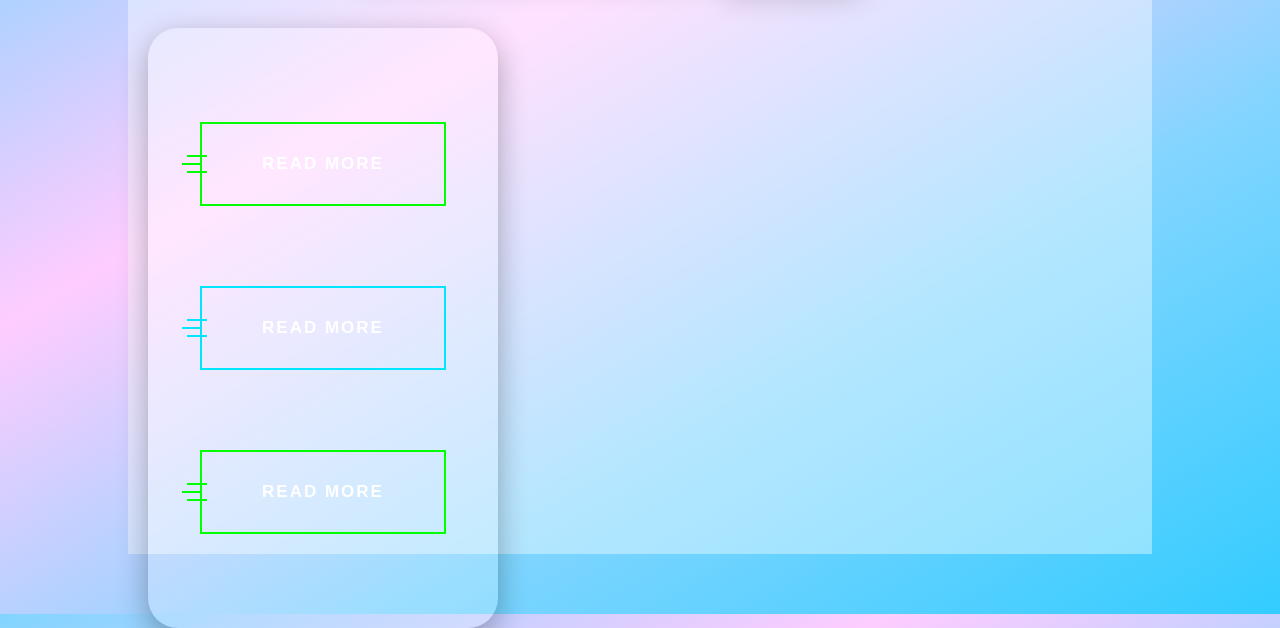
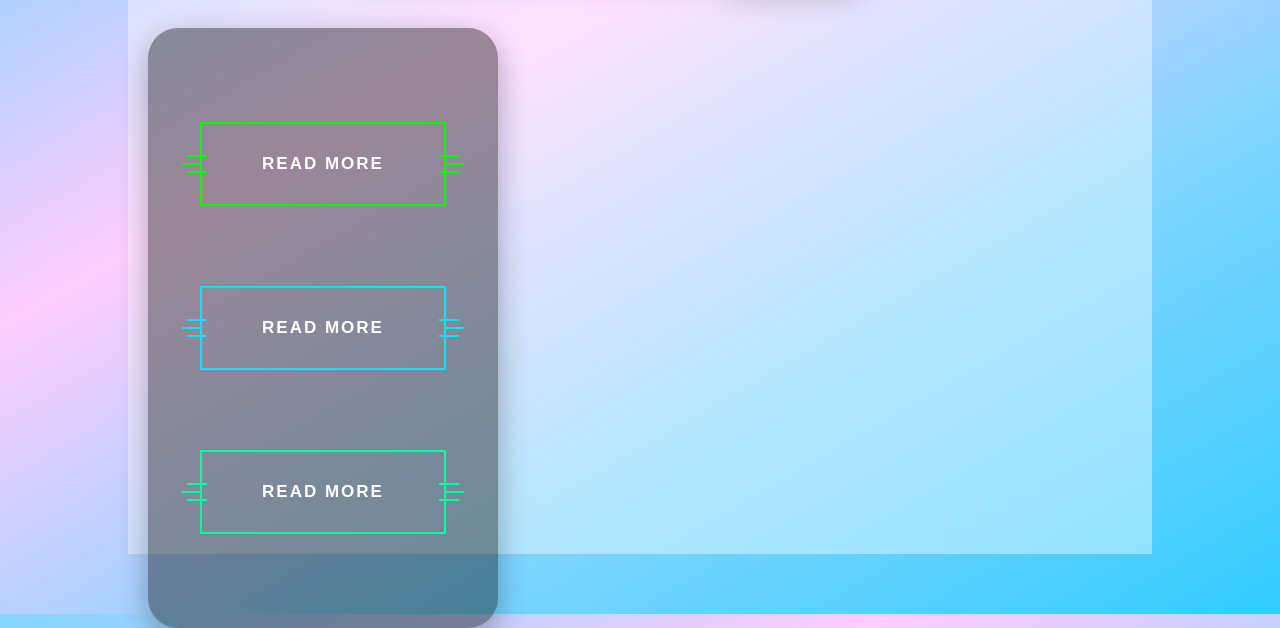
Before and after one commit to ramziddinolimov/express_backend, a website: page views/index.html in a window 1280 px wide. Shown: the part 186-814 px from the top of the page. Drawn offline with Linux system fonts and the light colour scheme; files that its build step writes are made by us from their sources; files whose address does not match are found by name.

Commit message:
button finished

```diff
--- a/public/style.css
+++ b/public/style.css
@@ -109,7 +109,7 @@ body{
 
 .container .sidebar{
     margin: 20px 0 20px 20px;
-    background: rgba(255, 255, 255, .2);
+    background: rgba(0, 0, 0, .4);
     box-shadow: 0 10px 30px rgba(0, 0, 0, .3);
     width: 350px;
     height: 600px;
@@ -141,17 +141,32 @@ body{
     font-size: 17px;
     color: white;
     background: none;
+    transition-delay: 0s;
 }
 
 .sidebar button:hover{
     color: black;
+    box-shadow: 0 0 10px #0f0,
+    0 0 10px #0f0,
+    0 0 20px #0f0,
+    0 0 30px #0f0,
+    0 0 40px #0f0;
 }
 
 .sidebar button:nth-child(2){
     filter: hue-rotate(80deg);
 }
 
-.sidebar button::before{
+.sidebar button:nth-child(3){
+    filter: hue-rotate(40deg);
+}
+
+.sidebar button span{
+    position: relative;
+    z-index: 100;
+}
+
+.sidebar button::after{
     content: "";
     position: absolute;
     left: -20px;
@@ -162,8 +177,44 @@ body{
     background: #0f0;
     box-shadow: 5px -8px 0 #0f0,
                 5px 8px 0 #0f0;
+    transition: width .5s, left .5s, height .5s, box-shadow .5s;
+    transition-delay: 1s, .5s, 0s, 0s;
+}
+
+.sidebar button:hover::after{
+    width: 60%;
+    height: 100%;
+    left: -2px;
+    box-shadow: 5px 0 0 #0f0,
+                5px 0 0 #0f0;
+    transition-delay: 0s, .5s, 1s, 1s;
+
+}
+
+
+
+
+.sidebar button::before{
+    content: "";
+    position: absolute;
+    right: -20px;
+    top: 50%;
+    transform: translateY(-50%);
+    width: 20px;
+    height: 2px;
+    background: #0f0;
+    box-shadow: -5px -8px 0 #0f0,
+                -5px 8px 0 #0f0;
+    transition: width .5s, left .5s, height .5s, box-shadow .5s;
+    transition-delay: 1s, .5s, 0s, 0s;
 }
 
 .sidebar button:hover::before{
     width: 60%;
+    height: 100%;
+    right: -2px;
+    box-shadow: -5px 0 0 #0f0,
+                -5px 0 0 #0f0;
+    transition-delay: 0s, .5s, 1s, 1s;
+
 }
```
